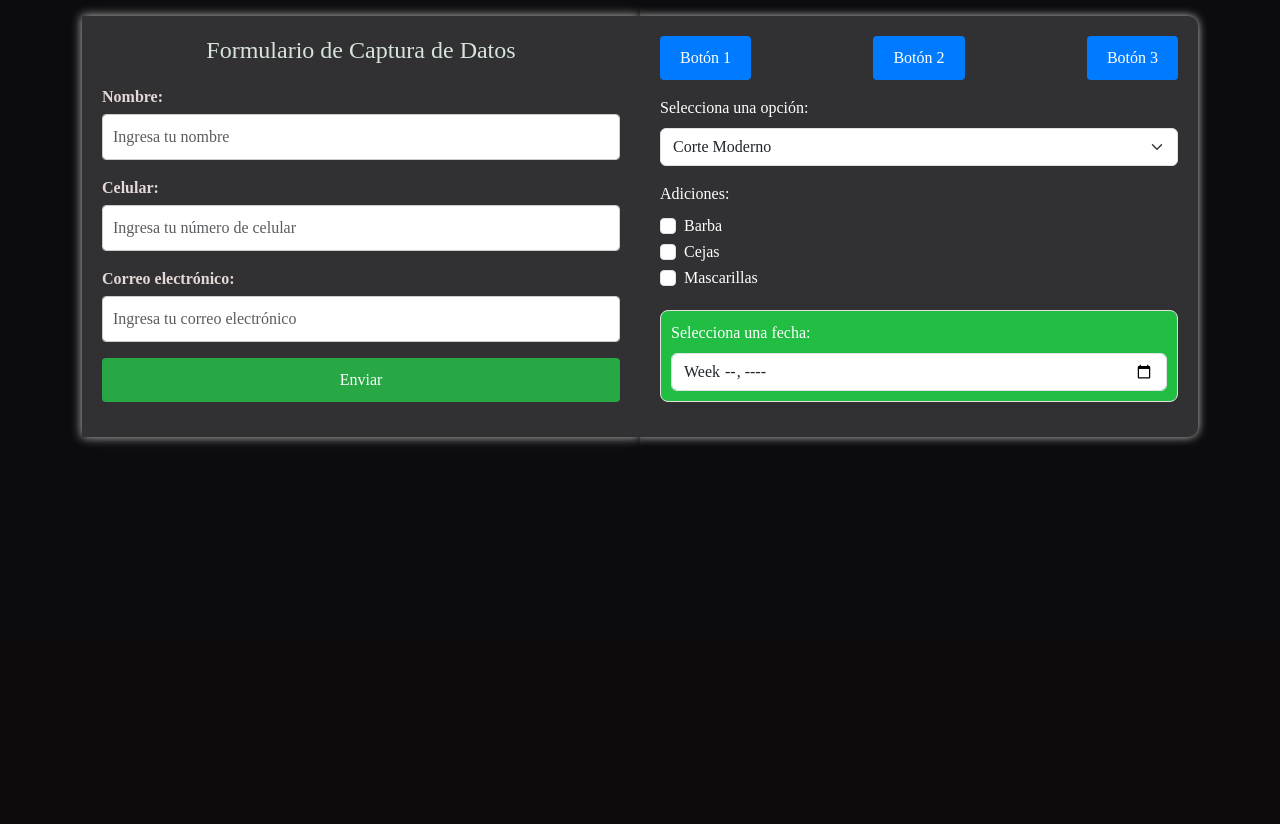
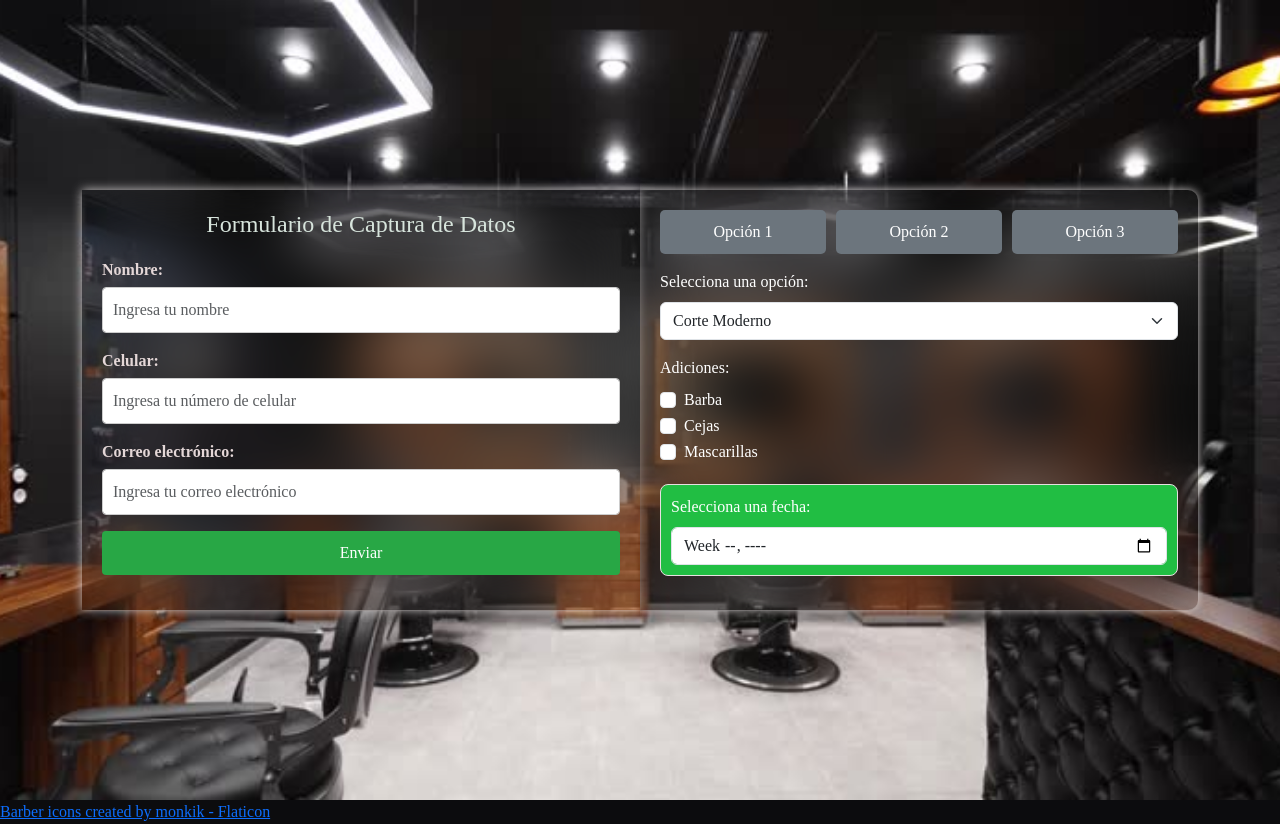
Before and after one commit to luisracero/talentotechproyectolondon, a Flask app: page /citas in a window 1280 px wide. Shown: the part 160-984 px from the top of the page. Before the commit the page ends 605 px from the top, so only its background shows below. Run offline with Flask 3, Linux system fonts and the light colour scheme; some web fonts are replaced.

Commit message:
retoques citas

```diff
--- /dev/null
+++ b/static/botones.js
@@ -0,0 +1,7 @@
+
+function seleccionarOpcion(boton) {
+    document.querySelectorAll('opcion-btn').forEach(function (btn) {
+        btn.classList.remove('seleccionado');
+    });
+    boton.classList.add('seleccionado');
+}
--- a/static/css/style.css
+++ b/static/css/style.css
@@ -125,14 +125,14 @@ button[aria-expanded="false"] .navbar-toggler-icon {
   background-color: transparent; /* Fondo transparente */
   border-radius: 0; /* Bordes cuadrados */
   backdrop-filter: blur(50px);
-  color: rgb(21, 214, 140);
+  color: rgb(239, 241, 240);
   box-shadow: 0 0 10px rgba(231, 151, 177, 0.5);
   transition: background-color 0.3s ease, border-color 0.3s ease; /* Transición suave */
 }
 
 .carousel-button .btn:hover {
   background-color: #121213; /* Cambia el fondo al pasar el mouse */
-  color: white; /* Cambia el color del texto al pasar el mouse */
+  color: rgb(38, 26, 211); /* Cambia el color del texto al pasar el mouse */
   border-color: #e00a80d3; /* Cambia el color del borde al pasar el mouse */
 }
 
@@ -238,10 +238,12 @@ button[aria-expanded="false"] .navbar-toggler-icon {
 }
 /*diseño del formulario*/
 #citas .formulario-container {
-  background-color: #313133;
+  background-color: transparent;
+  backdrop-filter: blur(30px);
   padding: 20px;
   border-radius: 10px 0 0 10xp;
   box-shadow: 0 0 10px rgba(224, 220, 220, 0.904);
+
 }
 
 /* Contenedor del formulario */
@@ -300,7 +302,8 @@ button[aria-expanded="false"] .navbar-toggler-icon {
 
 /* Estilos para la columna derecha */
 #columna-derecha {
-  background-color: #313133;
+  background-color:transparent;
+  backdrop-filter: blur(30px);
   border-radius: 0 10px 10px 0;
   box-shadow: 0 0 10px rgba(224, 220, 220, 0.904);
   max-width:50%;
@@ -313,7 +316,7 @@ button[aria-expanded="false"] .navbar-toggler-icon {
 
 /* Estilos específicos para los botones dentro de #columna-derecha .botones-fila */
 #columna-derecha .botones-fila .btn {
-  background-color: #007bff; /* Color azul */
+  background-color: #0dc225; /* Color azul */
   color: #fff; /* Texto blanco */
   border: none; /* Sin borde */
   border-radius: 4px; /* Bordes redondeados */
@@ -321,10 +324,11 @@ button[aria-expanded="false"] .navbar-toggler-icon {
   font-size: 16px; /* Tamaño de fuente */
   cursor: pointer; /* Cambia el cursor al pasar el mouse */
   transition: background-color 0.3s ease; /* Transición suave */
+
 }
 
 #columna-derecha .botones-fila .btn:hover {
-  background-color: #0056b3; /* Color azul más oscuro al pasar el mouse */
+  background-color: #14bd22b9; /* Color azul más oscuro al pasar el mouse */
 }
 
 /* Estilos para el calendario */
@@ -335,3 +339,48 @@ button[aria-expanded="false"] .navbar-toggler-icon {
   border: 1px solid #e7e0e0;
   margin-top: 20px;
 }
+
+/*seccion de citas fondo*/
+#citas {
+  background-image: url('/static/imagenes/fondocita2.jpg');
+  background-size: cover;
+  background-position: center;
+  background-repeat: no-repeat;
+  padding: 20px;
+  min-height: 100vh;
+  justify-content: center;
+  align-items: center;
+  display: flex;
+  flex-direction: column;
+
+}
+
+/*opciones para escojer el barbero*/
+.botones-fila {
+  gap: 10px; /* Espacio entre los botones */
+}
+
+.opcion-btn {
+  flex: 1; /* Ocupa el espacio disponible */
+  padding: 10px 20px; /* Espaciado interno */
+  text-align: center; /* Centra el texto */
+  background-color: #6c757d; /* Color de fondo (gris de Bootstrap) */
+  color: white; /* Color del texto */
+  border: none; /* Sin borde */
+  border-radius: 5px; /* Bordes redondeados */
+  cursor: pointer; /* Cambia el cursor a una mano */
+  transition: background-color 0.3s, transform 0.1s; /* Transición suave */
+}
+
+.opcion-btn:hover {
+  background-color: #5a6268; /* Color de fondo al pasar el mouse */
+}
+
+.opcion-btn:active {
+  transform: scale(0.95); /* Efecto de "undido" al hacer clic */
+}
+
+.opcion-btn .seleccionado {
+  background-color: #007bff; /* Color de fondo cuando está seleccionado */
+  transform: scale(0.95); /* Efecto de "undido" permanente */
+}
--- a/templates/base.html
+++ b/templates/base.html
@@ -55,6 +55,8 @@
         {% block content %}{% endblock %}
     </main>
 
+    <script src="{{ url_for('static', filename='botones.js') }}"></script>
     <script src="https://cdn.jsdelivr.net/npm/bootstrap@5.3.3/dist/js/bootstrap.bundle.min.js"></script>
+    <a href="https://www.flaticon.com/free-icons/barber" title="barber icons">Barber icons created by monkik - Flaticon</a>
 </body>
 </html>
--- a/templates/citas.html
+++ b/templates/citas.html
@@ -41,10 +41,10 @@
           <div class="col-md-6" id="columna-derecha">
               <!-- Tres botones en fila -->
               <div class="botones-fila d-flex justify-content-between mb-3">
-                  <button type="button" class="btn btn-secondary">Botón 1</button>
-                  <button type="button" class="btn btn-secondary">Botón 2</button>
-                  <button type="button" class="btn btn-secondary">Botón 3</button>
-              </div>
+                <div class="opcion-btn seleccionable" onclick="seleccionarOpcion(this)">Opción 1</div>
+                <div class="opcion-btn seleccionable" onclick="seleccionarOpcion(this)">Opción 2</div>
+                <div class="opcion-btn seleccionable" onclick="seleccionarOpcion(this)">Opción 3</div>
+            </div>
 
               <!-- Casilla desplegable con 6 opciones -->
               <div class="mb-3">
```
Also changed, not shown: static/imagenes/barber.png (added), static/imagenes/fondocita.jpg (added), static/imagenes/fondocita2.jpg (added).
